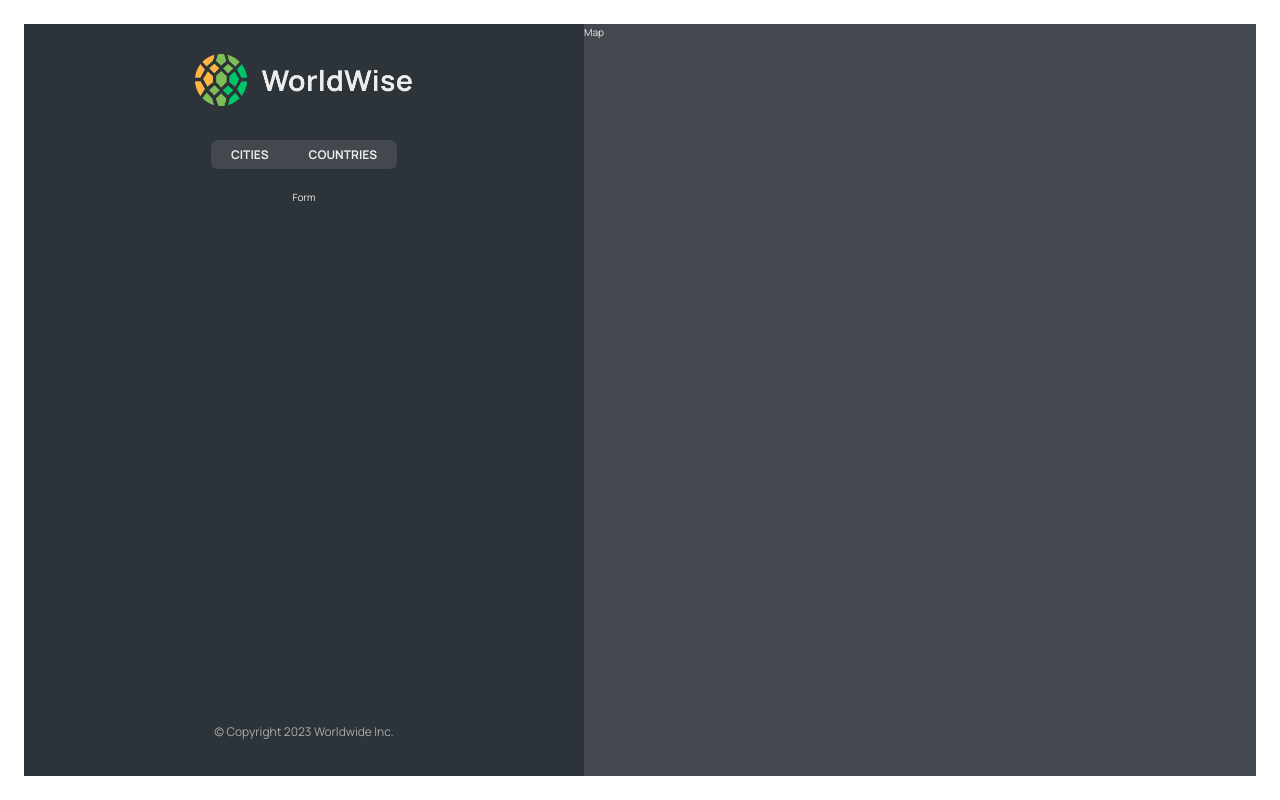
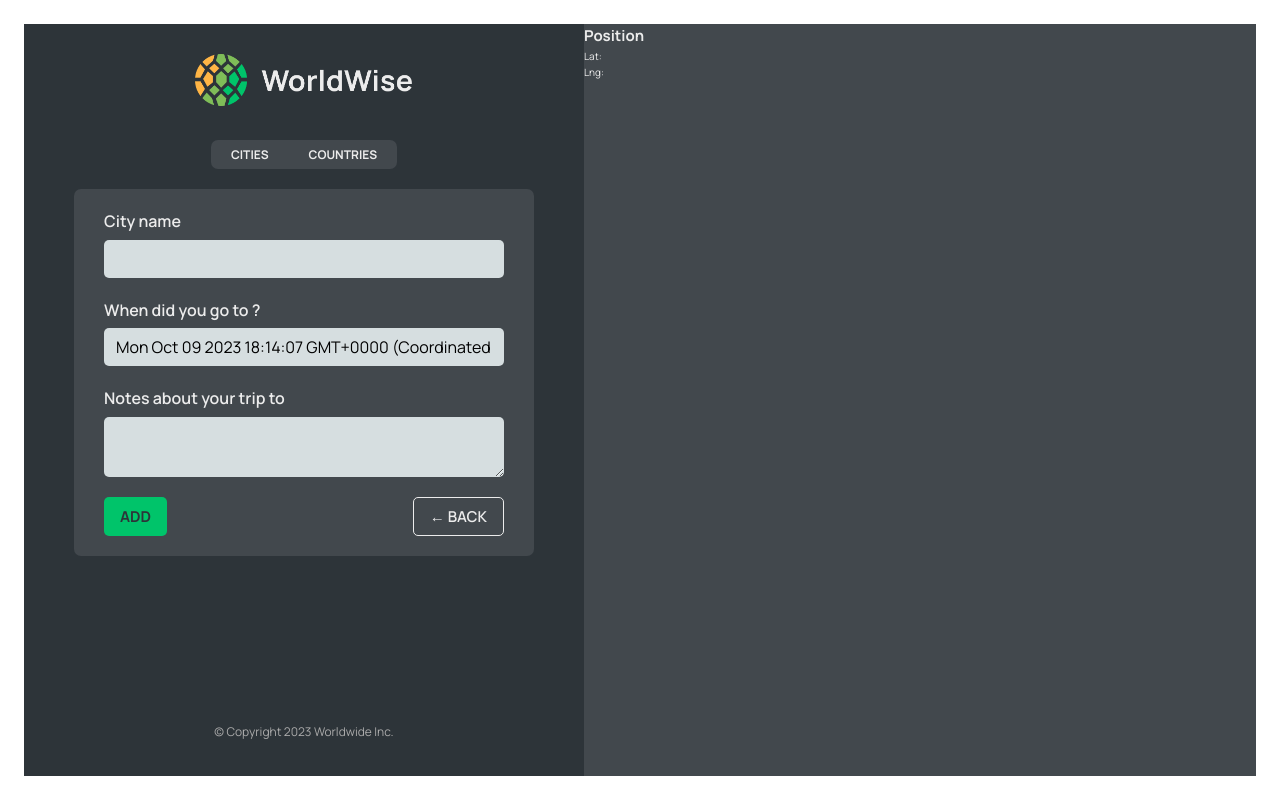
Before and after one commit to skmajumder/worldwise, a React (Vite) app: page /app/form in a window 1280 px wide. Built offline with nearby package versions, Linux system fonts and the light colour scheme; data requests are answered from the project's data file.

Commit message:
Programmatic Navigation

```diff
--- a/src/App.jsx
+++ b/src/App.jsx
@@ -10,6 +10,7 @@
 import CityList from "./components/CityList/CityList";
 import CountryList from "./components/CountryList/CountryList";
 import City from "./components/City/City";
+import Form from "./components/Form/Form";
 
 const BASE_URL = `http://localhost:8000/cities`;
 // const LOCAL_PATH = "/cities.json";
@@ -65,7 +66,7 @@
           <Route path="cities" element={<CityList {...cityProps} />} />
           <Route path="cities/:id" element={<City />} />
           <Route path="countries" element={<CountryList {...cityProps} />} />
-          <Route path="form" element={<p>Form</p>} />
+          <Route path="form" element={<Form />} />
         </Route>
         <Route path="*" element={<PageNotFound />} />
       </Routes>
--- a/src/components/Button/Button.jsx
+++ b/src/components/Button/Button.jsx
@@ -1,7 +1,11 @@
 import styles from "./Button.module.css";
 
-const Button = () => {
-  return <button className={styles.btn}>Button</button>;
+const Button = ({ children, onClick, type }) => {
+  return (
+    <button onClick={onClick} className={`${styles.btn} ${styles[type]}`}>
+      {children}
+    </button>
+  );
 };
 
 export default Button;
--- a/src/components/City/City.jsx
+++ b/src/components/City/City.jsx
@@ -1,4 +1,4 @@
-import { useParams } from "react-router-dom";
+import { useParams, useSearchParams } from "react-router-dom";
 import Button from "../Button/Button";
 import styles from "./City.module.css";
 
@@ -12,6 +12,11 @@
 
 function City() {
   const { id } = useParams();
+
+  const [searchParams, setSearchParams] = useSearchParams();
+
+  const lat = searchParams.get("lat");
+  const lng = searchParams.get("lng");
 
   // TEMP DATA
   const currentCity = {
--- a/src/components/CityItem/CityItem.jsx
+++ b/src/components/CityItem/CityItem.jsx
@@ -8,10 +8,17 @@
 }
 
 const CityItem = ({ city }) => {
-  const { cityName, emoji, date, id } = city || {};
+  const {
+    cityName,
+    emoji,
+    date,
+    id,
+    position: { lat, lng },
+  } = city || {};
+
   return (
     <li>
-      <Link className={styles.cityItem} to={`${id}`}>
+      <Link className={styles.cityItem} to={`${id}?lat=${lat}&lng=${lng}`}>
         <span className={styles.emoji}>{emoji}</span>
         <h3 className={styles.name}>{cityName}</h3>
         <time dateTime={date} className={styles.date}>
--- a/src/components/Form/Form.jsx
+++ b/src/components/Form/Form.jsx
@@ -3,16 +3,20 @@
 import { useState } from "react";
 
 import styles from "./Form.module.css";
+import Button from "../Button/Button";
+import { useNavigate } from "react-router-dom";
 
-export function convertToEmoji(countryCode) {
-  const codePoints = countryCode
-    .toUpperCase()
-    .split("")
-    .map((char) => 127397 + char.charCodeAt());
-  return String.fromCodePoint(...codePoints);
-}
+// export function convertToEmoji(countryCode) {
+//   const codePoints = countryCode
+//     .toUpperCase()
+//     .split("")
+//     .map((char) => 127397 + char.charCodeAt());
+//   return String.fromCodePoint(...codePoints);
+// }
 
 function Form() {
+  const navigate = useNavigate();
+
   const [cityName, setCityName] = useState("");
   const [country, setCountry] = useState("");
   const [date, setDate] = useState(new Date());
@@ -49,8 +53,16 @@
       </div>
 
       <div className={styles.buttons}>
-        <button>Add</button>
-        <button>&larr; Back</button>
+        <Button type="primary">Add</Button>
+        <Button
+          type={"back"}
+          onClick={(e) => {
+            e.preventDefault();
+            navigate(-1);
+          }}
+        >
+          &larr; Back
+        </Button>
       </div>
     </form>
   );
--- a/src/components/Map/Map.jsx
+++ b/src/components/Map/Map.jsx
@@ -1,11 +1,21 @@
-import styles from './Map.module.css'
+import { useNavigate, useSearchParams } from "react-router-dom";
+import styles from "./Map.module.css";
 
 const Map = () => {
-    return (
-        <div className={styles.mapContainer}>
-            Map
-        </div>
-    );
+  const navigate = useNavigate();
+
+  const [searchParams, setSearchParams] = useSearchParams();
+
+  const lat = searchParams.get("lat");
+  const lng = searchParams.get("lng");
+
+  return (
+    <div className={styles.mapContainer} onClick={() => navigate("form")}>
+      <h2>Position</h2>
+      <p>Lat: {lat}</p>
+      <p>Lng: {lng}</p>
+    </div>
+  );
 };
 
 export default Map;
```
